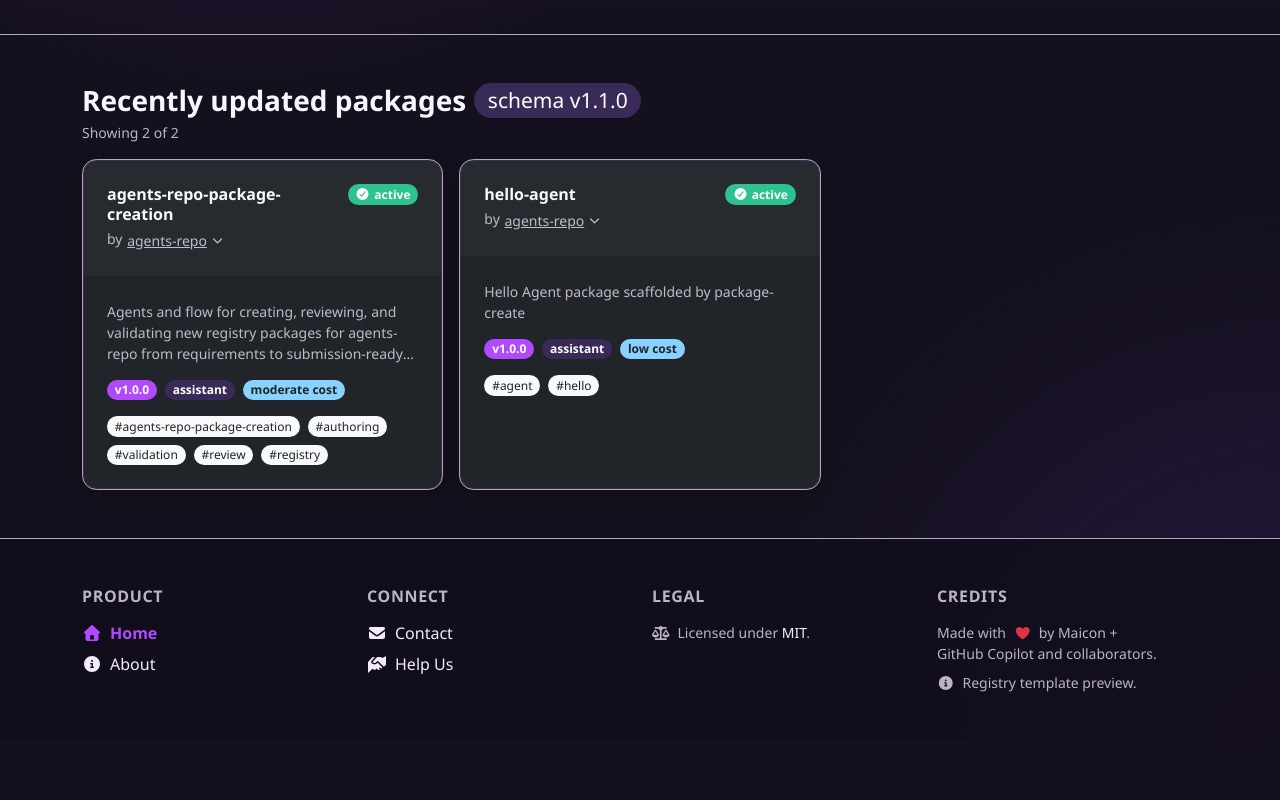
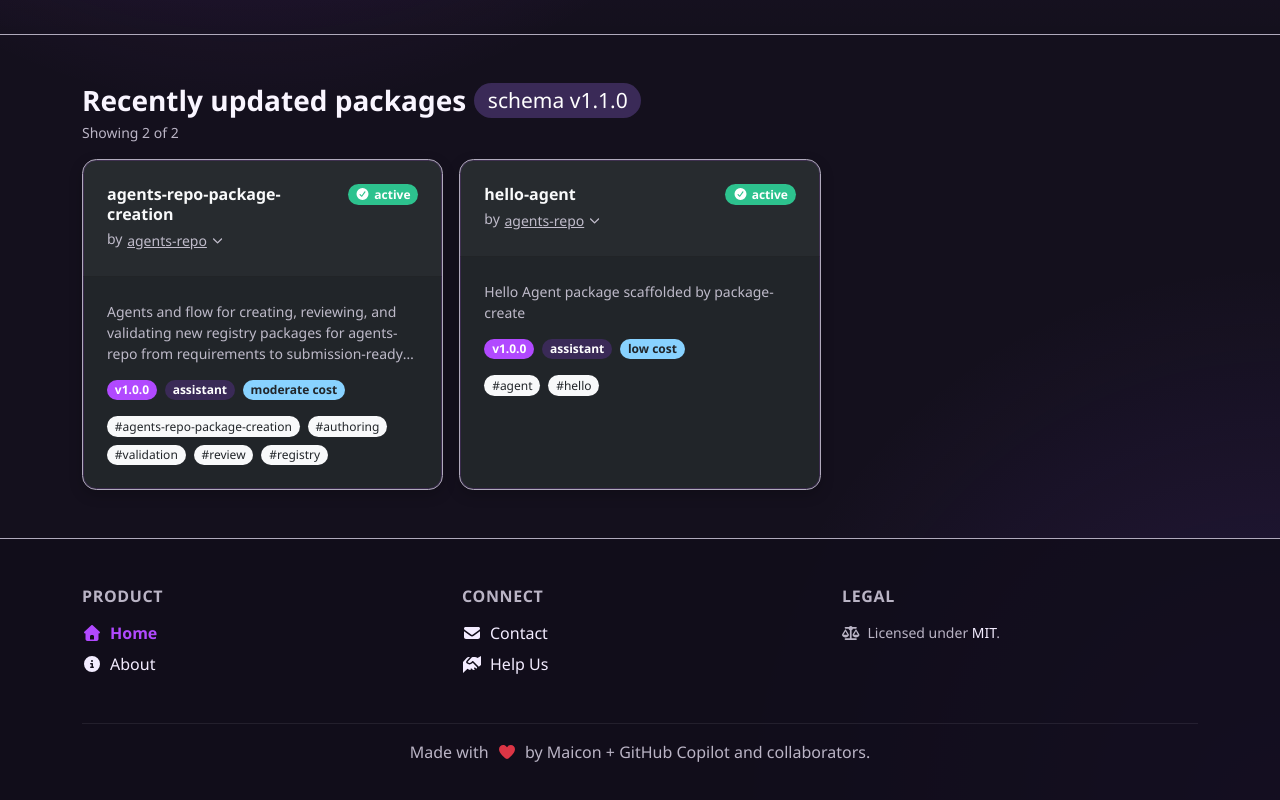
Before and after one commit to agents-repo/webapp, a React (Vite) app: page / in a window 1280 px wide. Shown: the part 483-1283 px from the top of the page. Before the commit the page ends 1224 px from the top, so only its background shows below. Built offline with nearby package versions, Linux system fonts and the light colour scheme.

Commit message:
feat: simplify footer layout

```diff
--- a/src/App.scss
+++ b/src/App.scss
@@ -107,3 +107,8 @@
 .footer-note {
   max-width: 28ch;
 }
+
+.footer-credits-row {
+  border-top: 1px solid rgba(243, 236, 255, 0.08);
+  padding-top: 1rem;
+}
--- a/src/modules/site/presentation/layout/Footer.tsx
+++ b/src/modules/site/presentation/layout/Footer.tsx
@@ -16,7 +16,7 @@
     <footer className="border-top border-secondary-subtle py-4 py-lg-5 site-footer">
       <Container>
         <Row className="g-3 g-lg-4">
-          <Col sm={6} lg={3}>
+          <Col sm={6} lg={4}>
             <h2 className="h6 text-uppercase text-body-secondary mb-3 footer-column-title">Product</h2>
             <div className="d-flex flex-column gap-2">
               <NavLink to={siteRoutes.home} className="footer-link">
@@ -30,7 +30,7 @@
             </div>
           </Col>
 
-          <Col sm={6} lg={3}>
+          <Col sm={6} lg={4}>
             <h2 className="h6 text-uppercase text-body-secondary mb-3 footer-column-title">Connect</h2>
             <div className="d-flex flex-column gap-2">
               <NavLink to={siteRoutes.contact} className="footer-link">
@@ -44,7 +44,7 @@
             </div>
           </Col>
 
-          <Col sm={6} lg={3}>
+          <Col sm={6} lg={4}>
             <h2 className="h6 text-uppercase text-body-secondary mb-3 footer-column-title">Legal</h2>
             <p className="mb-0 small text-body-secondary footer-note">
               <FontAwesomeIcon icon={faScaleBalanced} className="me-2" aria-hidden="true" />
@@ -59,17 +59,16 @@
               </a>.
             </p>
           </Col>
+        </Row>
 
-          <Col sm={6} lg={3}>
-            <h2 className="h6 text-uppercase text-body-secondary mb-3 footer-column-title">Credits</h2>
-            <p className="mb-0 small text-body-secondary footer-note">
-              Made with <FontAwesomeIcon icon={faHeart} className="text-danger mx-1" aria-hidden="true" /> by
-              Maicon + GitHub Copilot and collaborators.
-            </p>
-            <p className="mb-0 mt-2 small text-body-secondary footer-note">
-              <FontAwesomeIcon icon={faCircleInfo} className="me-2" aria-hidden="true" />
-              Registry template preview.
-            </p>
+        <Row className="mt-4 mt-lg-5">
+          <Col>
+            <div className="footer-credits-row">
+              <p className="mb-0 text-body-secondary text-center">
+                Made with <FontAwesomeIcon icon={faHeart} className="text-danger mx-1" aria-hidden="true" /> by
+                Maicon + GitHub Copilot and collaborators.
+              </p>
+            </div>
           </Col>
         </Row>
       </Container>
```
